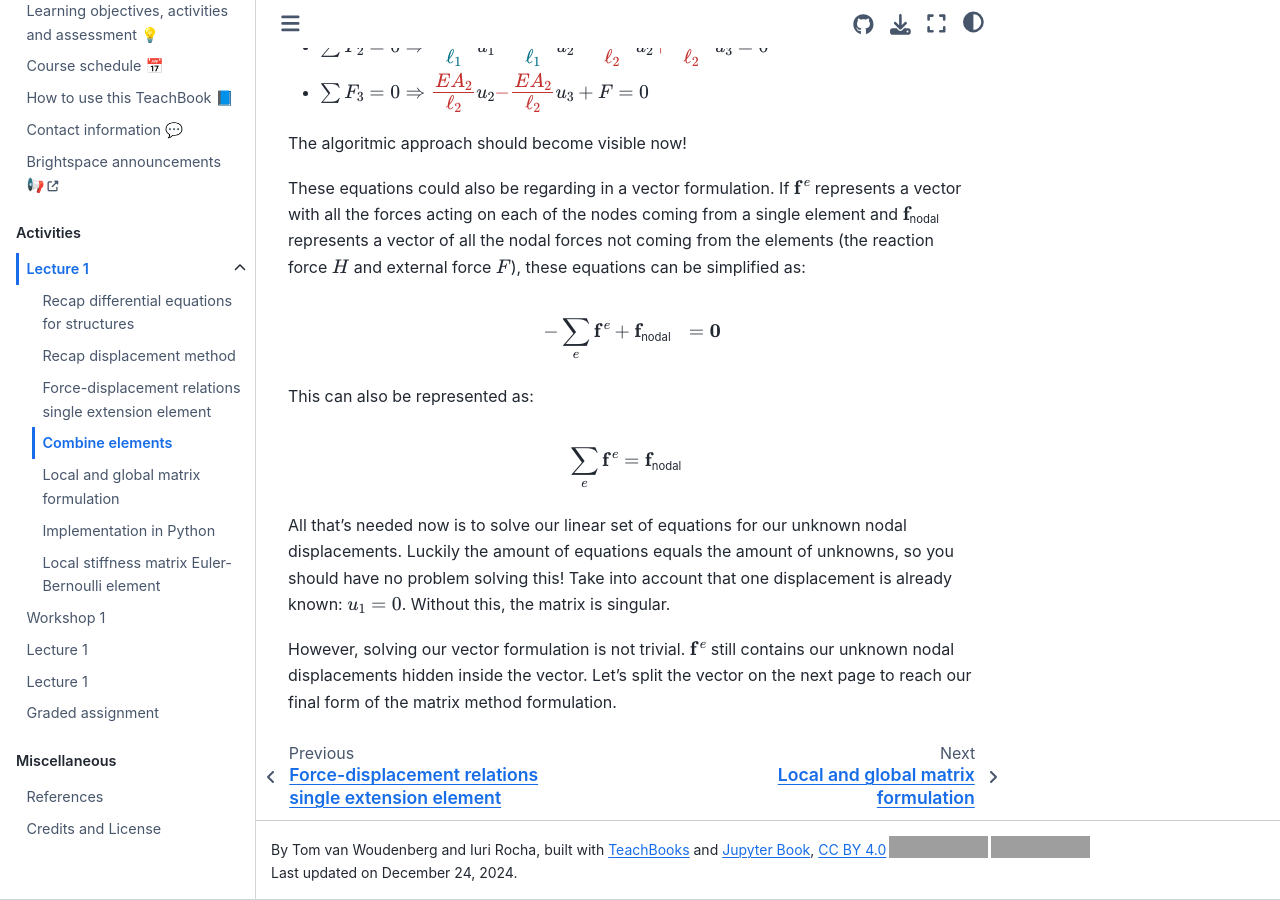
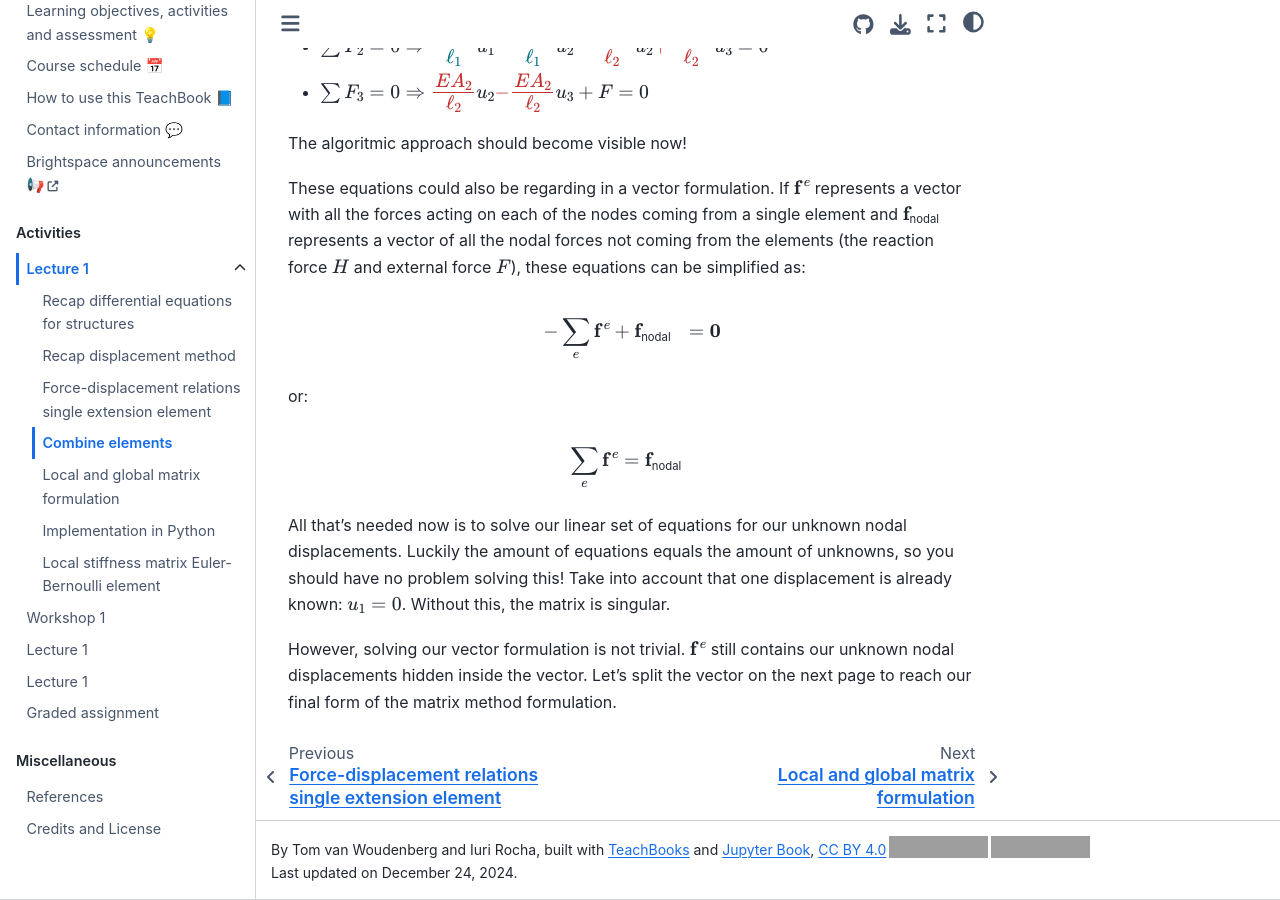
Before and after one commit to sophietenhoor/book, a Jupyter Book: the page built from book/lecture1/combine.md, in a window 1280 px wide and 900 px high, scrolled down 1060 px. Built offline with Jupyter Book 1.0.4 settings and Sphinx 7.4.7 and the Sphinx Book theme 1.1.4, drawn with Linux system fonts in a browser that asks for light colours; pages that are not in the unit, such as notebooks, are missing from menus; comment, search, counter and statistics services are not loaded; grey boxes are pictures that could not be loaded.

Commit message:
Update combine.md

```diff
--- a/book/lecture1/combine.md
+++ b/book/lecture1/combine.md
@@ -36,7 +36,7 @@ These equations could also be regarding in a vector formulation. If $\mathbf{f}^
 
 $$ -\sum_e\mathbf{f}^e + \mathbf{f}_\text{nodal} = \mathbf{0} $$
 
-This can also be represented as:
+or:
 
 $$\sum_e\mathbf{f}^e = \mathbf{f}_\text{nodal} $$
 
```
